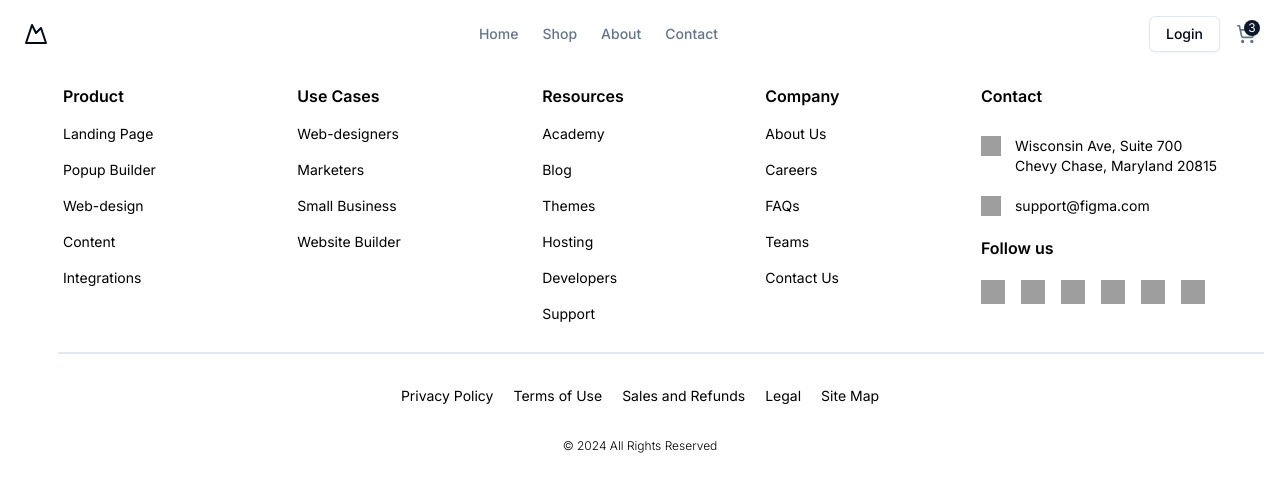
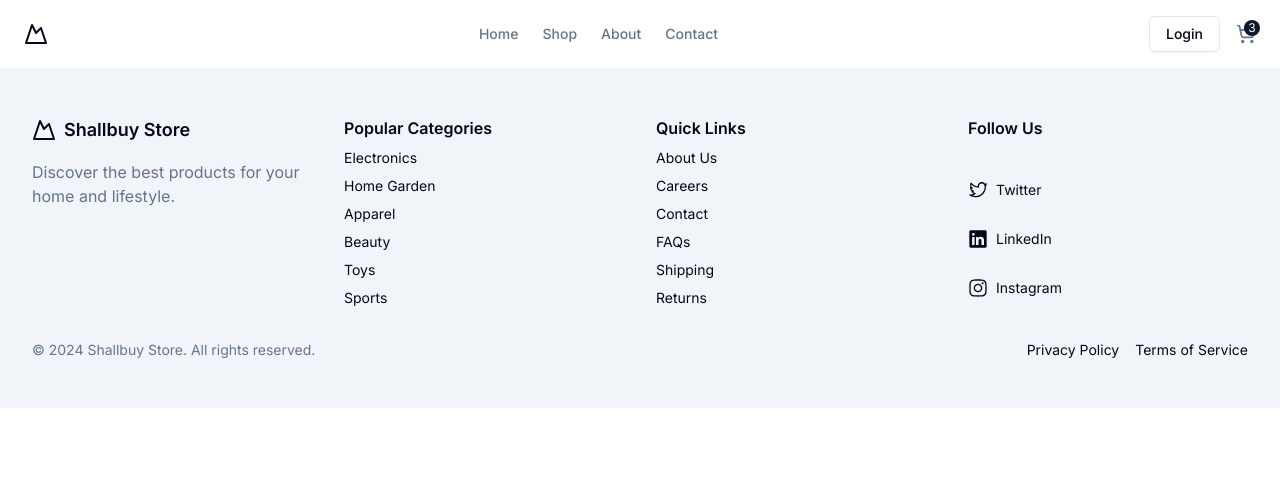
Before and after one commit to Selva2105/shallbuy-web, a Next.js app: page / in a window 1280 px wide. Shown: the top 492 px of the page. Built offline with nearby package versions, Linux system fonts and the light colour scheme; grey boxes are pictures that could not be loaded.

Commit message:
refactor: footer refactored

```diff
--- a/src/components/footer/Footer.tsx
+++ b/src/components/footer/Footer.tsx
@@ -1,22 +1,30 @@
+import {
+  InstagramLogoIcon,
+  TwitterLogoIcon,
+  LinkedInLogoIcon,
+} from "@radix-ui/react-icons";
+import { MountainIcon } from "lucide-react";
 import Link from "next/link";
 import * as React from "react";
 
 interface FooterLinkProps {
   label: string;
-  links: { label: string; href: string }[];
+  links: { label: string; href: string; icon?: React.ReactNode }[];
 }
 
 const FooterLink: React.FC<FooterLinkProps> = ({ label, links }) => {
   return (
-    <div className="flex flex-col text-sm text-black space-y-4">
-      <div className="text-base font-semibold">{label}</div>
+    <div className="grid gap-2">
+      <h3 className="font-semibold">{label}</h3>
       {links.map((linkItem) => (
         <Link
           key={linkItem.href}
           href={linkItem.href}
-          className={` ${label === "Use Cases" ? "max-md:mr-1.5" : ""} text-sm font-normal`}
+          className="text-sm hover:underline flex items-center gap-2"
+          prefetch={false}
         >
-          {linkItem.label}
+          {linkItem.icon}
+          <span>{linkItem.label}</span>
         </Link>
       ))}
     </div>
@@ -26,142 +34,89 @@ const FooterLink: React.FC<FooterLinkProps> = ({ label, links }) => {
 const Footer: React.FC = () => {
   const footerLinks: FooterLinkProps[] = [
     {
-      label: "Product",
+      label: "Popular Categories",
       links: [
-        { label: "Landing Page", href: "landing-page" },
-        { label: "Popup Builder", href: "popup-builder" },
-        { label: "Web-design", href: "web-design" },
-        { label: "Content", href: "content" },
-        { label: "Integrations", href: "integrations" },
+        { label: "Electronics", href: "/electronics" },
+        { label: "Home Garden", href: "/home-garden" },
+        { label: "Apparel", href: "/apparel" },
+        { label: "Beauty", href: "/beauty" },
+        { label: "Toys", href: "/toys" },
+        { label: "Sports", href: "/sports" },
       ],
     },
     {
-      label: "Use Cases",
+      label: "Quick Links",
       links: [
-        { label: "Web-designers", href: "web-designers" },
-        { label: "Marketers", href: "marketers" },
-        { label: "Small Business", href: "small-business" },
-        { label: "Website Builder", href: "website-builder" },
+        { label: "About Us", href: "/about-us" },
+        { label: "Careers", href: "/careers" },
+        { label: "Contact", href: "/contact" },
+        { label: "FAQs", href: "/faqs" },
+        { label: "Shipping", href: "/shipping" },
+        { label: "Returns", href: "/returns" },
       ],
     },
     {
-      label: "Resources",
+      label: "Follow Us",
       links: [
-        { label: "Academy", href: "academy" },
-        { label: "Blog", href: "blog" },
-        { label: "Themes", href: "themes" },
-        { label: "Hosting", href: "hosting" },
-        { label: "Developers", href: "developers" },
-        { label: "Support", href: "support" },
-      ],
+        {
+          label: "Twitter",
+          href: "https://twitter.com",
+          icon: <TwitterLogoIcon className="h-5 w-5" />,
         },
         {
-      label: "Company",
-      links: [
-        { label: "About Us", href: "about-us" },
-        { label: "Careers", href: "careers" },
-        { label: "FAQs", href: "faqs" },
-        { label: "Teams", href: "teams" },
-        { label: "Contact Us", href: "contact-us" },
+          label: "LinkedIn",
+          href: "https://linkedin.com",
+          icon: <LinkedInLogoIcon className="h-5 w-5" />,
+        },
+        {
+          label: "Instagram",
+          href: "https://instagram.com",
+          icon: <InstagramLogoIcon className="h-5 w-5" />,
+        },
       ],
     },
   ];
 
   return (
-    <footer className="flex flex-col items-center p-4 bg-white max-md:px-5">
-      <div className="flex gap-5 justify-between items-start w-full max-w-[1154px] max-md:flex-wrap max-md:max-w-full">
-        {footerLinks.map((footerLink) => (
-          <FooterLink
-            key={footerLink.label}
-            label={footerLink.label}
-            links={footerLink.links}
-          />
+    <footer className="bg-muted py-8 md:py-12">
+      <div className="container grid grid-cols-2 sm:grid-cols-2 md:grid-cols-4 gap-8">
+        <div className="flex flex-col items-start gap-4">
+          <Link
+            href="/"
+            className="flex items-center gap-2 font-semibold text-lg"
+            prefetch={false}
+          >
+            <MountainIcon className="h-6 w-6" />
+            <span>Shallbuy Store</span>
+          </Link>
+          <p className="text-muted-foreground">
+            Discover the best products for your home and lifestyle.
+          </p>
+        </div>
+        {footerLinks.map((section) => (
+          <FooterLink key={section.label} {...section} />
         ))}
-        <div className="flex flex-col">
-          <div className="text-base font-semibold text-black">Contact</div>
-          <div className="flex gap-3.5 mt-7 text-sm text-black">
-            <img
-              loading="lazy"
-              src="https://cdn.builder.io/api/v1/image/assets/TEMP/5ec737b3fc649fdbc8500891631269237558ebbf7dee6866e5dd2dfbed176868?apiKey=a95dbe82fd5c4d85bf1124a63df54257&"
-              alt="Location icon"
-              className="shrink-0 self-start w-5 aspect-square"
-            />
-            <div className="text-sm">
-              Wisconsin Ave, Suite 700 <br /> Chevy Chase, Maryland 20815
       </div>
-          </div>
-          <div className="flex gap-3.5 mt-5 text-sm text-black whitespace-nowrap">
-            <img
-              loading="lazy"
-              src="https://cdn.builder.io/api/v1/image/assets/TEMP/4a2dd27db5dfb7eb5601f660573664e24fc88066bd0e8dff8c4e6c7f7ae57e8c?apiKey=a95dbe82fd5c4d85bf1124a63df54257&"
-              alt="Email icon"
-              className="shrink-0 w-5 aspect-square"
-            />
-            <div className="text-sm flex-auto my-auto">support@figma.com</div>
-          </div>
-          <div className="mt-5 text-base font-semibold text-black">
-            Follow us
-          </div>
-          <div className="flex gap-4 mt-5 hover:cursor-pointer">
-            <img
-              loading="lazy"
-              src="https://cdn.builder.io/api/v1/image/assets/TEMP/3ec9d91dc772780283f93e43c9ae36837f06710f99f4cf258c5a84b5212d7488?apiKey=a95dbe82fd5c4d85bf1124a63df54257&"
-              alt="Twitter icon"
-              className="shrink-0 w-6 aspect-square"
-            />
-            <img
-              loading="lazy"
-              src="https://cdn.builder.io/api/v1/image/assets/TEMP/5f3cbb9ddc6831874a2c55319e22f9c98ffd33b2c48bebed74d6f33cb42a05d0?apiKey=a95dbe82fd5c4d85bf1124a63df54257&"
-              alt="Facebook icon"
-              className="shrink-0 w-6 aspect-square"
-            />
-            <img
-              loading="lazy"
-              src="https://cdn.builder.io/api/v1/image/assets/TEMP/7a4ff04d6c12d1cbb20993143d260ebf19a042759bc0b418c68f23c6f56f2f19?apiKey=a95dbe82fd5c4d85bf1124a63df54257&"
-              alt="Instagram icon"
-              className="shrink-0 w-6 aspect-square"
-            />
-            <img
-              loading="lazy"
-              src="https://cdn.builder.io/api/v1/image/assets/TEMP/e4cca36deb9db6a757908bef212194f8cab271312973a4e8db5cb21d7a5b60bf?apiKey=a95dbe82fd5c4d85bf1124a63df54257&"
-              alt="LinkedIn icon"
-              className="shrink-0 w-6 aspect-square"
-            />
-            <img
-              loading="lazy"
-              src="https://cdn.builder.io/api/v1/image/assets/TEMP/c03a805ea23f0cc5b75d4300051a4f5b70dfb02d7ed67b0dd6dde83925b1110a?apiKey=a95dbe82fd5c4d85bf1124a63df54257&"
-              alt="YouTube icon"
-              className="shrink-0 w-6 aspect-square"
-            />
-            <img
-              loading="lazy"
-              src="https://cdn.builder.io/api/v1/image/assets/TEMP/dc14a3eb304c0b35fd2259f428a2b6b12472b4019b2548615f72c694b063db19?apiKey=a95dbe82fd5c4d85bf1124a63df54257&"
-              alt="Pinterest icon"
-              className="shrink-0 w-6 aspect-square"
-            />
-          </div>
-        </div>
-      </div>
-      <div className="shrink-0 self-end mt-7 max-w-full h-px bg-gray-200 border border-solid w-[1206px] max-md:mr-2" />
-      <div className="flex gap-5 justify-between mt-8 text-sm text-black max-md:flex-wrap hover:cursor-pointer">
-        <Link href={"#"} className="hover:underline underline-offset-2">
+      <div className="container mt-8 flex items-center justify-between">
+        <p className="text-sm text-muted-foreground">
+          &copy; {new Date().getFullYear()} Shallbuy Store. All rights reserved.
+        </p>
+        <div className="flex gap-4">
+          <Link
+            href="/privacy-policy"
+            className="text-sm hover:underline"
+            prefetch={false}
+          >
             Privacy Policy
           </Link>
-        <Link href={"#"} className="hover:underline underline-offset-2">
-          Terms of Use
-        </Link>
-        <Link href={"#"} className="hover:underline underline-offset-2">
-          Sales and Refunds
-        </Link>
-        <Link href={"#"} className="hover:underline underline-offset-2">
-          Legal
-        </Link>
-        <Link href={"#"} className="hover:underline underline-offset-2">
-          Site Map
+          <Link
+            href="/terms-of-service"
+            className="text-sm hover:underline"
+            prefetch={false}
+          >
+            Terms of Service
           </Link>
         </div>
-      <div className="mt-8 text-xs font-light text-black">
-        © 2024 All Rights Reserved
       </div>
     </footer>
   );
```
Lines whose indentation alone changed are shown as unchanged.
